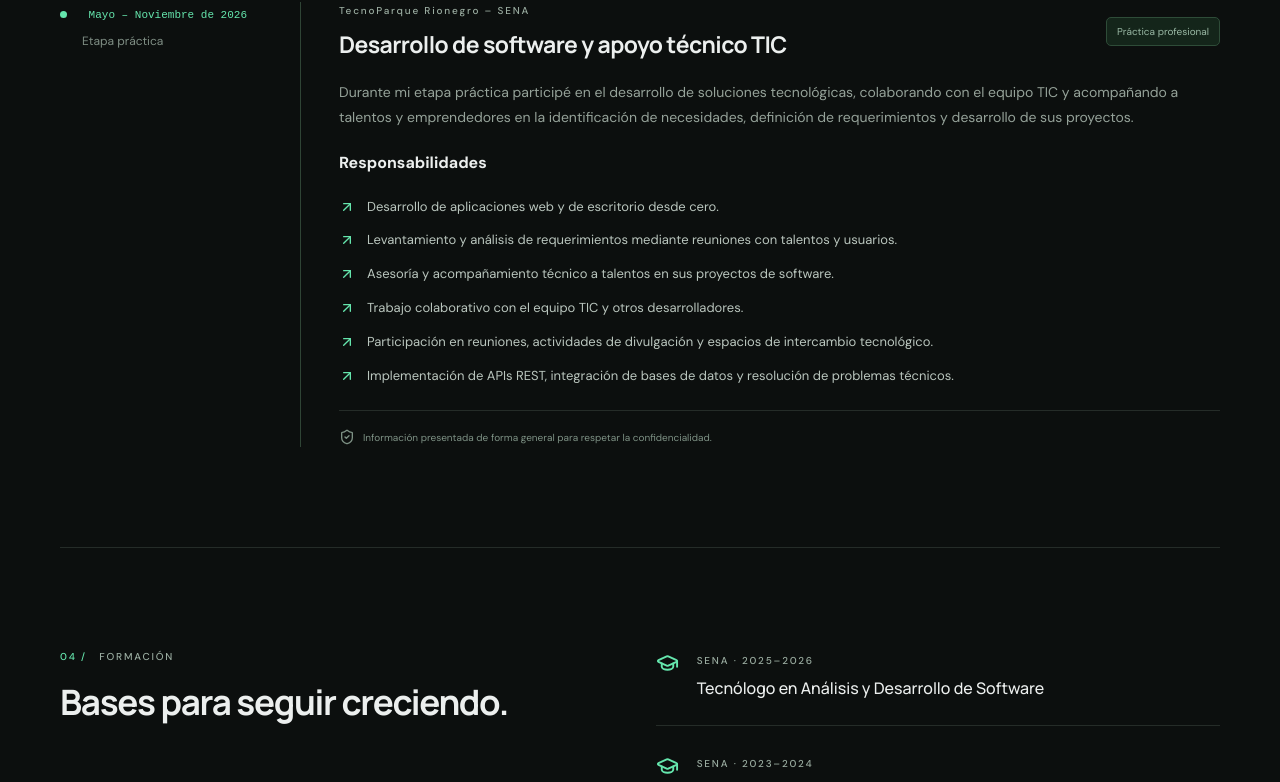
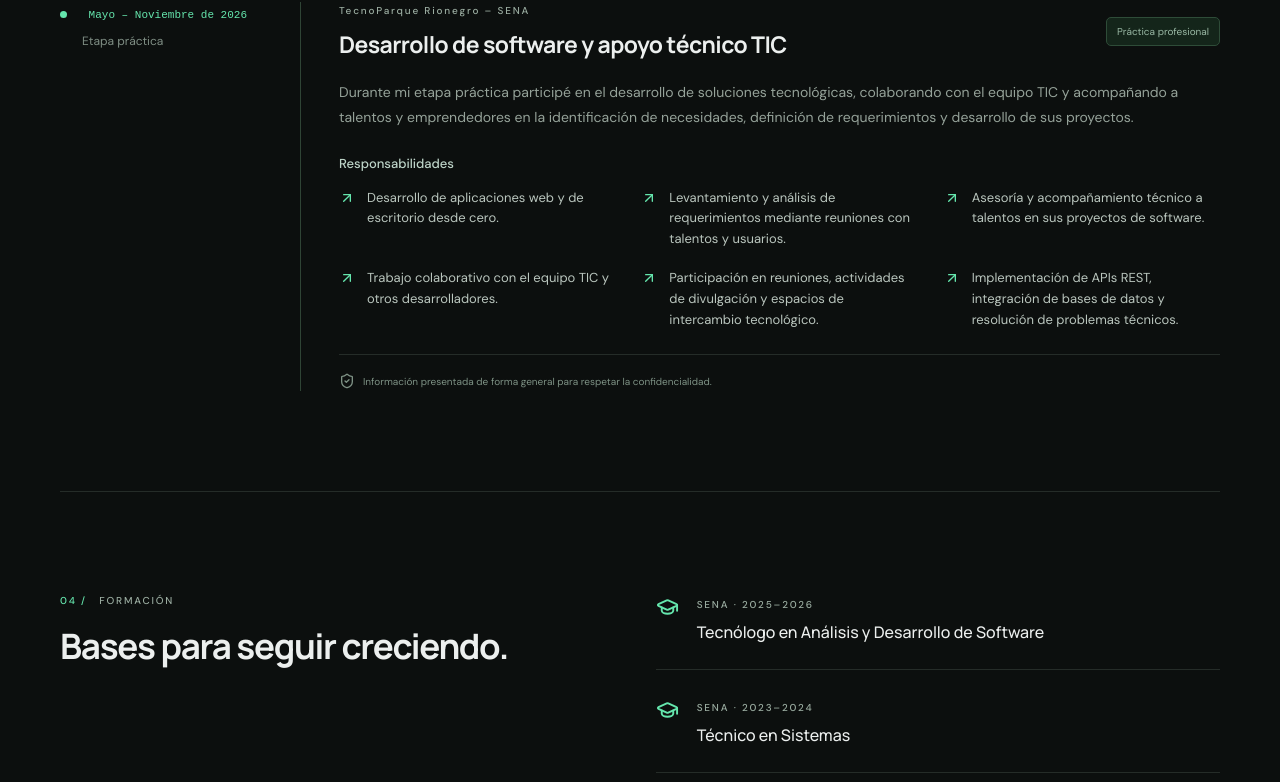
Before and after one commit to Andres-Algarin/Andres-Algarin.github.io, a React (Vite) app: page / in a window 1280 px wide. Shown: the part 2358-3140 px from the top of the page. Built offline with nearby package versions, Linux system fonts and the light colour scheme.

Commit message:
Versión Veta Final final

```diff
--- a/src/App.css
+++ b/src/App.css
@@ -488,6 +488,7 @@ h1 > span {
   font-size: 23px;
   letter-spacing: -0.6px;
   margin-top: 9px;
+  line-height: 1.4;
 }
 .outline-badge {
   font-size: 10px;
@@ -504,12 +505,19 @@ h1 > span {
   line-height: 1.8;
   margin-top: 20px;
 }
+.experience-responsibilities-heading {
+  margin: 24px 0 0;
+  font-size: 13px;
+  font-weight: 500;
+  color: #bdd4c8;
+}
 .experience-detail ul {
   padding: 0;
   list-style: none;
   display: grid;
-  gap: 13px;
-  margin: 24px 0;
+  grid-template-columns: repeat(auto-fit, minmax(min(100%, 260px), 1fr));
+  gap: 18px 26px;
+  margin: 16px 0 24px;
 }
 .experience-detail li {
   display: flex;
```
